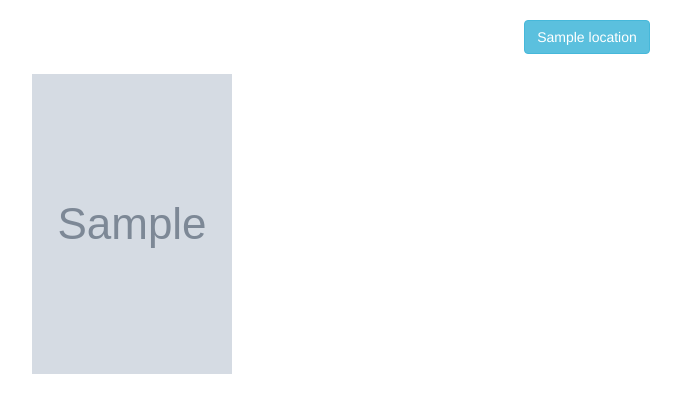
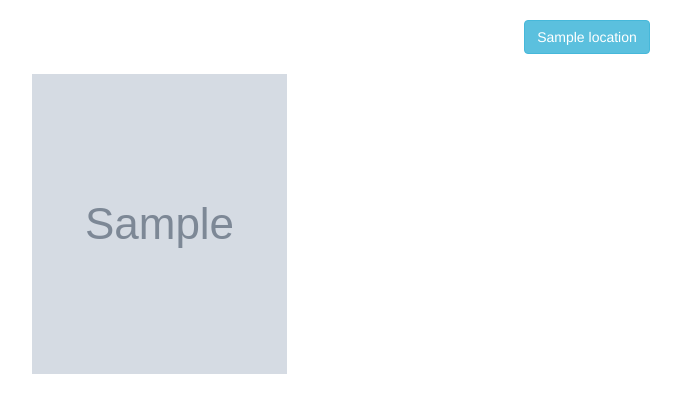
Before and after one commit to ndanu-josy/Gallery, a Django app: page / in a window 1280 px wide. Shown: the part 52-465 px from the top of the page, without its empty margins (53-734 px from the left). Run offline with Django 3.2, Linux system fonts and the light colour scheme; tables that the repository leaves empty hold one stand-in row (values such as "Sample post"); grey boxes marked "Sample" are stand-in pictures; some libraries are stand-ins or nearby versions.

Commit message:
update picture size

```diff
--- a/photos/templates/gallery.html
+++ b/photos/templates/gallery.html
@@ -11,6 +11,7 @@
     <link rel="stylesheet" href="https://maxcdn.bootstrapcdn.com/bootstrap/3.4.1/css/bootstrap.min.css">
     <script src="https://ajax.googleapis.com/ajax/libs/jquery/3.5.1/jquery.min.js"></script>
     <!-- <script src="https://maxcdn.bootstrapcdn.com/bootstrap/3.4.1/js/bootstrap.min.js"></script> -->
+
 </head>
 
 <body>
@@ -27,7 +28,7 @@
         <div class="col-md-3" height="200px">
             <a href="#{{ image.id}}" data-toggle="modal" data-target="#{{ image.id}}">
                 <img src="{{ image.image.url}}" class="img-responsive" alt="{{image.name}}"
-                    style="width:200px;height:300px">
+                    style="height:300px">
             </a>
 
             <div class="modal fade" id="{{ image.id}}" role="dialog">
@@ -50,6 +51,7 @@
                             </div>
                         </div>
                         <div class="modal-footer">
+                            <button class="btn btn-primary" onclick="copy('{{image.id}}-url')">Copy</button>
                             <button type="button" class="btn btn-default" data-dismiss="modal">Close</button>
                         </div>
                     </div>
```
Also changed, not shown: media/images/d_g.jpeg (added).
